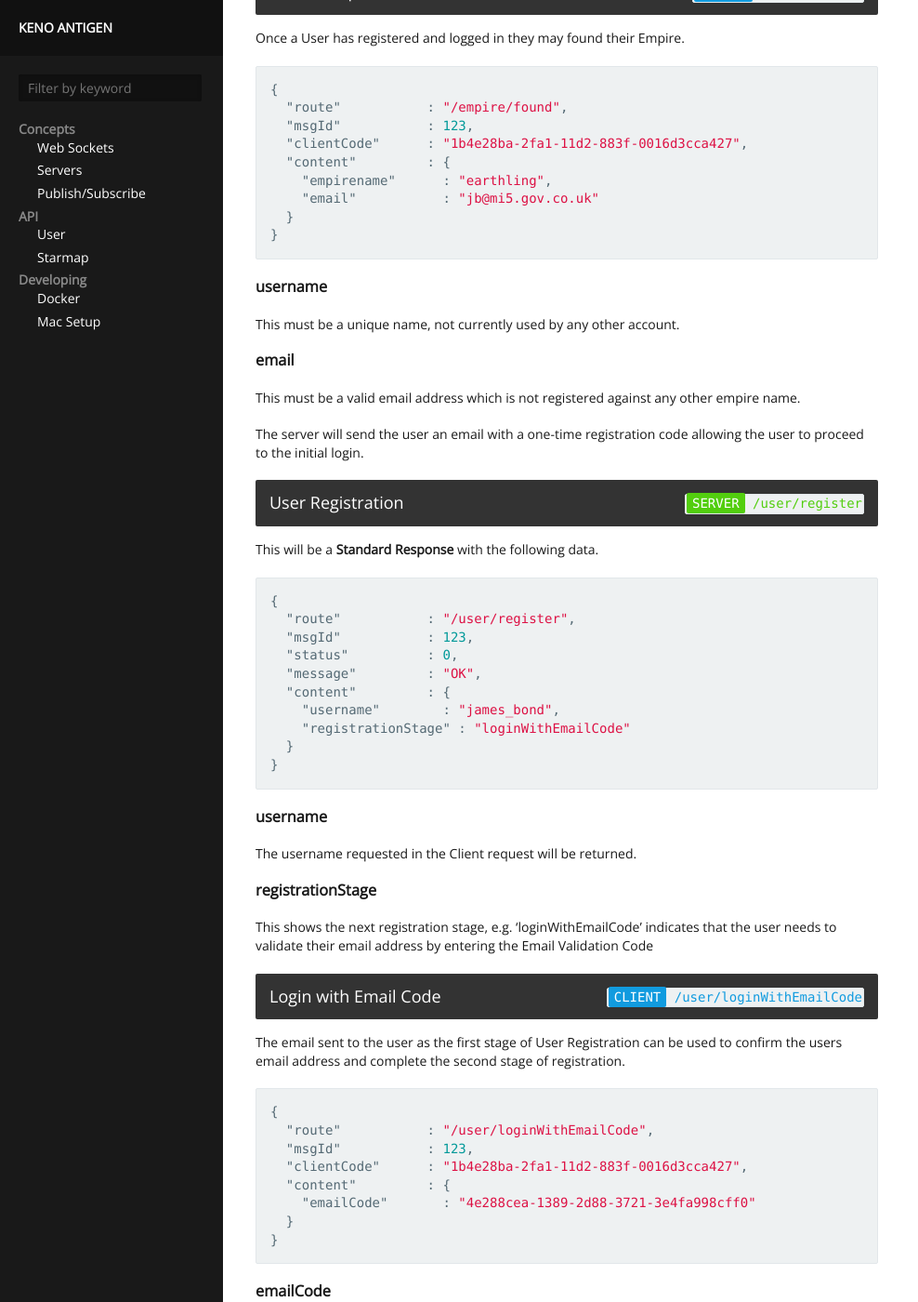
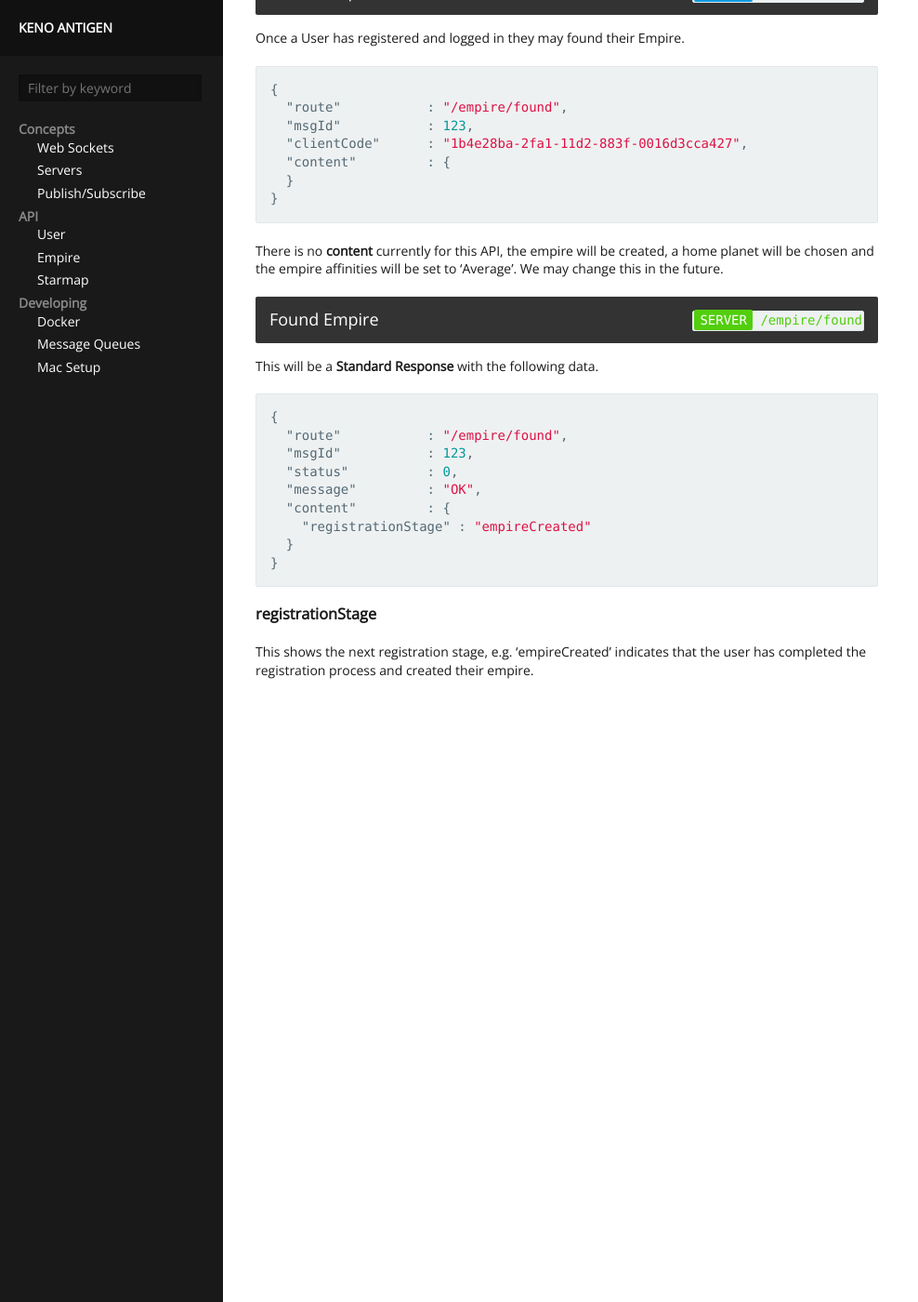
Before and after one commit to Kantigen/ka-api-docs, a Jekyll site: the page built from docs/api/empire.md, in a window 1280 px wide and 1400 px high, scrolled down 249 px. Shown: the whole window at 93% size, without its empty margins (0-988 px from the left). Built offline with Jekyll 4.4.1, drawn with Linux system fonts in a browser that asks for light colours; some of the changed text lies outside the part shown.

Commit message:
Added API for empire route

```diff
--- a/docs/_includes/nav.html
+++ b/docs/_includes/nav.html
@@ -10,12 +10,14 @@
   <li><h2>API</h2>
     <ul>
       <li><a href='/api/user.html'>User</a></li>
+      <li><a href='/api/empire.html'>Empire</a></li>
       <li><a href='/api/starmap.html'>Starmap</a></li>
     </ul>
   </li>
   <li><h2>Developing</h2>
     <ul>
       <li><a href='/api/develop/docker.html'>Docker</a></li>
+      <li><a href='/api/develop/queues.html'>Message Queues</a></li>
       <li><a href='/api/develop/mac-setup.html'>Mac Setup</a></li>
     </ul>
   </li>
--- a/docs/api/empire.md
+++ b/docs/api/empire.md
@@ -20,187 +20,31 @@ Once a User has registered and logged in they may found their Empire.
   "msgId"           : 123,
   "clientCode"      : "1b4e28ba-2fa1-11d2-883f-0016d3cca427",
   "content"         : {
-    "empirename"      : "earthling",
-    "email"           : "jb@mi5.gov.co.uk"
   }
 }
 {% endhighlight %}
 
-### username
-This must be a unique name, not currently used by any other account.
+There is no **content** currently for this API, the empire will be created, a home planet
+will be chosen and the empire affinities will be set to 'Average'. We may change this in
+the future.
 
-### email
-This must be a valid email address which is not registered against any other empire
-name.
-
-The server will send the user an email with a one-time registration code allowing the
-user to proceed to the initial login.
-
-
-
-{% include section_header.html title="User Registration" method="SERVER" url="/user/register" %}
+{% include section_header.html title="Found Empire" method="SERVER" url="/empire/found" %}
 
 This will be a **Standard Response** with the following data.
 
 {% highlight JSON %}
 {
-  "route"           : "/user/register",
+  "route"           : "/empire/found",
   "msgId"           : 123,
   "status"          : 0,
   "message"         : "OK",
   "content"         : {
-    "username"        : "james_bond",
-    "registrationStage" : "loginWithEmailCode"
-  }
-}
-{% endhighlight %}
-
-### username
-
-The username requested in the Client request will be returned.
-
-### registrationStage
-
-This shows the next registration stage, e.g. 'loginWithEmailCode' indicates that
-the user needs to validate their email address by entering the Email
-Validation Code
-
-
-
-{% include section_header.html title="Login with Email Code" method="CLIENT" url="/user/loginWithEmailCode" %}
-
-The email sent to the user as the first stage of User Registration can be used to
-confirm the users email address and complete the second stage of registration.
-
-{% highlight JSON %}
-{
-  "route"           : "/user/loginWithEmailCode",
-  "msgId"           : 123,
-  "clientCode"      : "1b4e28ba-2fa1-11d2-883f-0016d3cca427",
-  "content"         : {
-    "emailCode"       : "4e288cea-1389-2d88-3721-3e4fa998cff0"
-  }
-}
-{% endhighlight %}
-
-
-### emailCode
-
-The **emailCode** provided in the email sent to the user needs to be supplied.
-
-
-The server will respond (asynchronously) with the following message.
-
-
-
-{% include section_header.html title="Login with Email Code" method="SERVER" url="/user/loginWithEmailCode" %}
-
-In response to the Client User Registration call, the server will send an acknowledgement
-of the registration.
-
-{% highlight JSON %}
-{
-  "route"           : "/user/loginWithEmailCode",
-  "msgId"           : 123,
-  "status"          : 0,
-  "message"         : "OK",
-  "content"         : {
-    "registrationStage"      : "enterNewPassword"
+    "registrationStage" : "empireCreated"
   }
 }
 {% endhighlight %}
 
 ### registrationStage
 
-This specifies the next stage of the registration process, the user is required
-to enter a new password.
-
-
-
-{% include section_header.html title="Enter New Password" method="CLIENT" url="/user/enterNewPassword" %}
-
-In **registrationStage** 'enterNewPassword' the user needs to specify a password before
-they can access their account.
-
-{% highlight JSON %}
-{
-  "route"           : "/user/enterNewPassword",
-  "msgId"           : 123,
-  "clientCode"      : "1b4e28ba-2fa1-11d2-883f-0016d3cca427",
-  "content"         : {
-    "password"        : "top5ecr3t"
-  }
-}
-{% endhighlight %}
-
-### password
-
-The **password** needs to be at least five characters, include upper-case and
-lower-case characters and numeric characters.
-
-The server will respond (asynchronously) with the following message.
-
-
-
-{% include section_header.html title="Enter New Password " method="SERVER" url="/user/enterNewPassword" %}
-
-In response to the Enter New Password call, the server will send an acknowledgement.
-
-{% highlight JSON %}
-{
-  "route"           : "/user/enterNewPassword",
-  "msgId"           : 123,
-  "status"          : 0,
-  "message"         : "OK",
-  "content"         : {
-    "registrationStage" : "foundEmpire"
-  }
-}
-{% endhighlight %}
-
-### registrationStage
-
-This shows that the user has completed registration but they now need to found (create)
-their empire. Until that time they can still use the chat system.
-
-
-
-{% include section_header.html title="Login with Password" method="CLIENT" url="/user/loginWithPassword" %}
-
-Normal login is by specifying a username and password.
-
-{% highlight JSON %}
-{
-  "route"           : "/user/loginWithPassword",
-  "msgId"           : 123,
-  "clientCode"      : "1b4e28ba-2fa1-11d2-883f-0016d3cca427",
-  "content"         : {
-    "username"        : "james_bond",
-    "password"        : "top5ecr3t"
-  }
-}
-{% endhighlight %}
-
-
-### username
-The username to log in by.
-
-### password
-The password.
-
-The server will respond (asynchronously) with the following message.
-
-
-
-{% include section_header.html title="Login with Password" method="SERVER" url="/user/loginWithPassword" %}
-
-In response to the Client Login with Password call, the server will send an acknowledgement.
-
-{% highlight JSON %}
-{
-  "route"           : "/user/loginWithPassword",
-  "msgId"           : 123,
-  "status"          : 0,
-  "message"         : "OK",
-}
-{% endhighlight %}
+This shows the next registration stage, e.g. 'empireCreated' indicates that
+the user has completed the registration process and created their empire.
```
Also changed, not shown: docs/api/develop/queues.md (added, +89 -0 lines), docs/api/starmap.md (+5 -2 lines).
